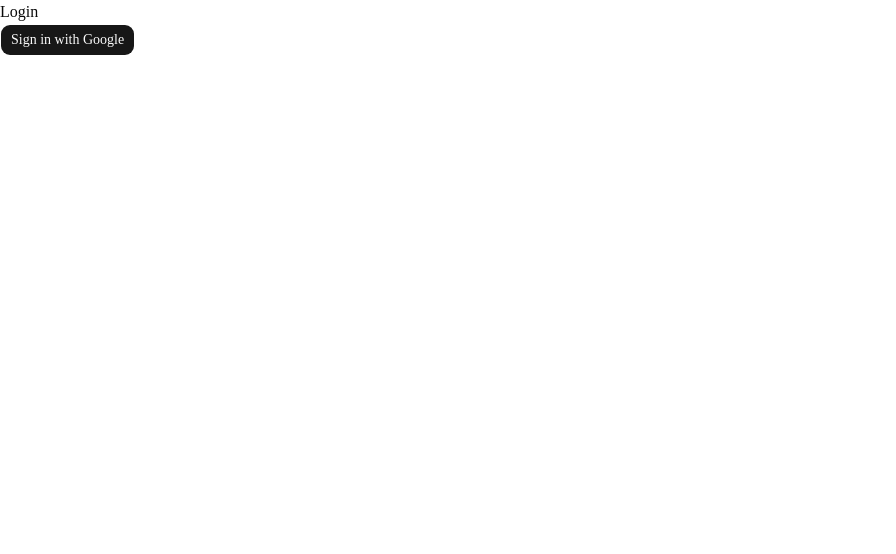
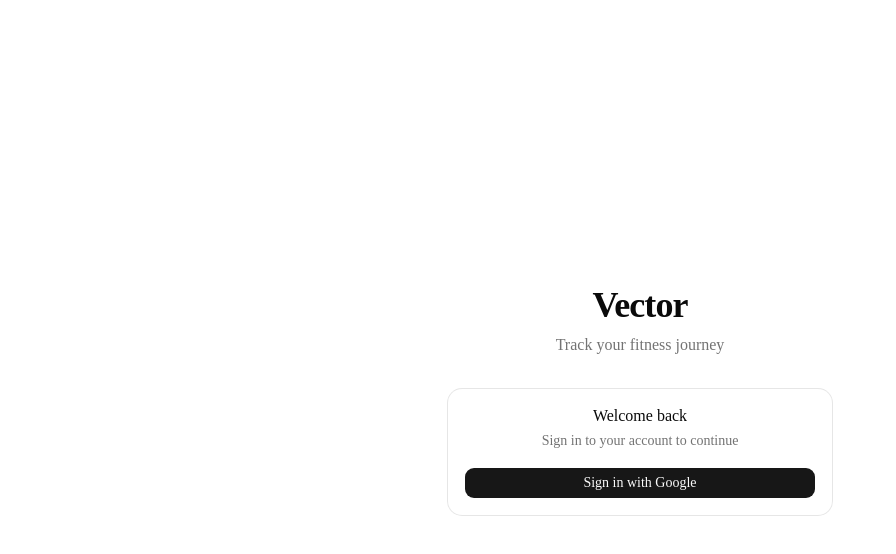
Before and after one commit to espressoGoddess/vector, a Next.js app: page /login in a window 1280 px wide. Shown: the top 554 px of the page, without its empty margins (0-896 px from the left). Built offline with nearby package versions, Linux system fonts and the light colour scheme; no server answers.

Commit message:
Make login page more aligned stye wise

```diff
--- a/src/app/login/page.jsx
+++ b/src/app/login/page.jsx
@@ -1,27 +1,42 @@
 'use client'
 
-import { useRouter } from 'next/navigation'
+import { useRouter, useSearchParams } from 'next/navigation'
 import { signInWithGoogle } from '@/lib/firebase/auth'
 import { Button } from '@/components/ui/button'
+import { Card, CardContent, CardDescription, CardHeader, CardTitle } from '@/components/ui/card'
 
 export default function LoginPage() {
   const router = useRouter()
+  const searchParams = useSearchParams()
 
   async function handleLogin() {
     try {
       await signInWithGoogle()
-      router.push('/goals')
+      const redirect = searchParams.get('redirect') || '/goals'
+      router.push(redirect)
     } catch (err) {
       console.error('Login error:', err)
     }
   }
 
   return (
-    <main>
-      <h1>Login</h1>
-      <Button className="primary" onClick={handleLogin}>
-        Sign in with Google
-      </Button>
+    <main className="min-h-screen flex flex-col items-center justify-center bg-background">
+      <div className="mb-8 text-center">
+        <h1 className="text-4xl font-semibold tracking-tight">Vector</h1>
+        <p className="text-muted-foreground mt-2">Track your fitness journey</p>
+      </div>
+
+      <Card className="w-full max-w-sm">
+        <CardHeader className="text-center">
+          <CardTitle>Welcome back</CardTitle>
+          <CardDescription>Sign in to your account to continue</CardDescription>
+        </CardHeader>
+        <CardContent>
+          <Button className="w-full" onClick={handleLogin}>
+            Sign in with Google
+          </Button>
+        </CardContent>
+      </Card>
     </main>
   )
 }
```
